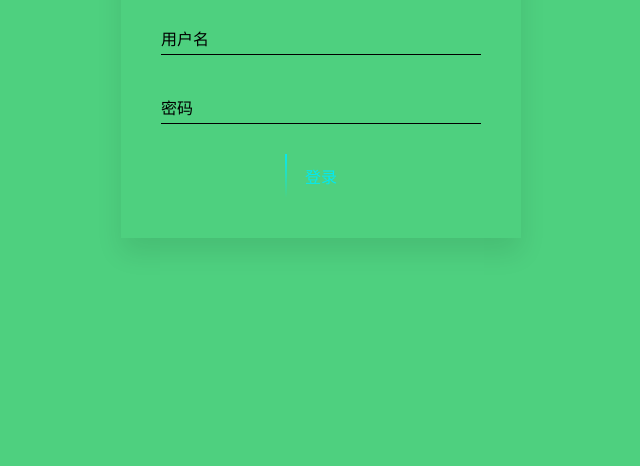
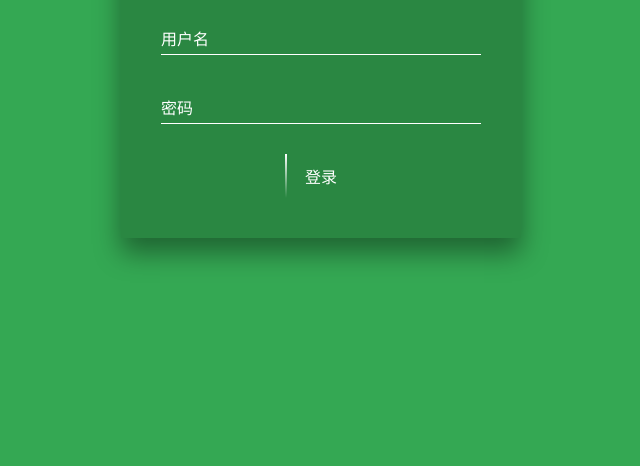
Before and after one commit to siowu/login, a plain HTML site: page b/index.html in a window 1280 px wide. Shown: the part 334-800 px from the top of the page, without its empty margins (319-959 px from the left). Drawn offline with Linux system fonts and the light colour scheme.

Commit message:
Update index.css

```diff
--- a/b/css/index.css
+++ b/b/css/index.css
@@ -13,7 +13,7 @@ body {
 	/* 让页面始终占浏览器可视区域总高度 */
 	height: 100vh;
 	/* 背景渐变色 */
-	background: #4ed07f;
+	background: rgba(52,168,83,255);
 }
 .login {
 	/* 弹性布局 让子元素称为弹性项目 */
@@ -24,11 +24,12 @@ body {
 	align-items: center;
 	width: 400px;
 	padding: 40px;
-	box-shadow: 0 15px 25px rgb(0 0 0 / 9%)
+	background-color: rgba(0, 0, 0, 0.2);
+	box-shadow: 0 15px 25px rgba(0, 0, 0, 0.4);
 }
 #wzy{
 	font-size:36px;
-	color: black;
+	color: white;
 	margin-bottom: 30px;
 }
 .login .login_box {
@@ -45,7 +46,7 @@ body {
 	margin-bottom: 30px;
 	color: #fff;
 	font-size: 16px;
-	border-bottom: 1px solid #000;
+	border-bottom: 1px solid #fff;
 	/* 背景颜色为透明色 */
 	background-color: transparent;
 }
@@ -54,7 +55,7 @@ body {
 	top: 0;
 	left: 0;
 	padding: 10px 0;
-	color: #000;
+	color: #fff;
 	/* 这个属性的默认值是auto 默认是这个元素可以被点击 但是如果我们写了none 就是这个元素不能被点击 , 就好像它可见但是不能用 可望而不可即 */
 	/* 这个就是两者的区别 */
 	pointer-events: none;
@@ -66,14 +67,14 @@ body {
 .login .login_box input:focus + label,
 .login .login_box input:valid + label {
 	top: -20px;
-	color: #000000;
+	color: #03e9f4;
 	font-size: 12px;
 }
 .login a {
 	overflow: hidden;
 	position: relative;
 	padding: 10px 20px;
-	color: #03e9f4;
+	color: #ffffff;
 	/* 取消a表现原有的下划线 */
 	text-decoration: none;
 	/* 同样加个过渡 */
@@ -82,9 +83,9 @@ body {
 .login a:hover {
 	color: #fff;
 	border-radius: 5px;
-	background-color: #03e9f4;
-	box-shadow: 0 0 5px #03e9f4, 0 0 25px #03e9f4, 0 0 50px #03e9f4,
-		0 0 100px #03e9f4;
+	background-color: #33cc66;
+	box-shadow: 0 0 5px #ffffff, 0 0 25px #ffffff0000, 0 0 50px #ffffff0000,
+		0 0 100px #ffffff;
 }
 .login a span {
 	position: absolute;
@@ -95,7 +96,7 @@ body {
 	width: 100%;
 	height: 2px;
 	/* to right 就是往右边 下面的同理 */
-	background: linear-gradient(to right, transparent, #03e9f4);
+	background: linear-gradient(to right, transparent, #ffffff);
 	/* 动画 名称 时长 linear是匀速运动 infinite是无限次运动 */
 	animation: move1 1s linear infinite;
 }
@@ -104,7 +105,7 @@ body {
 	top: -100%;
 	width: 2px;
 	height: 100%;
-	background: linear-gradient(transparent, #03e9f4);
+	background: linear-gradient(transparent, #ffffff);
 	/* 这里多了个0.25s其实是延迟时间 */
 	animation: move2 1s linear 0.25s infinite;
 }
@@ -113,7 +114,7 @@ body {
 	bottom: 0;
 	width: 100%;
 	height: 2px;
-	background: linear-gradient(to left, transparent, #03e9f4);
+	background: linear-gradient(to left, transparent, #ffffff);
 	animation: move3 1s linear 0.5s infinite;
 }
 .login a span:last-child {
@@ -121,7 +122,7 @@ body {
 	bottom: -100%;
 	width: 2px;
 	height: 100%;
-	background: linear-gradient(#03e9f4, transparent);
+	background: linear-gradient(#ffffff, transparent);
 	animation: move4 1s linear 0.75s infinite;
 }
 /* 写一下动画 再坚持一下 视频马上就完了 */
```
